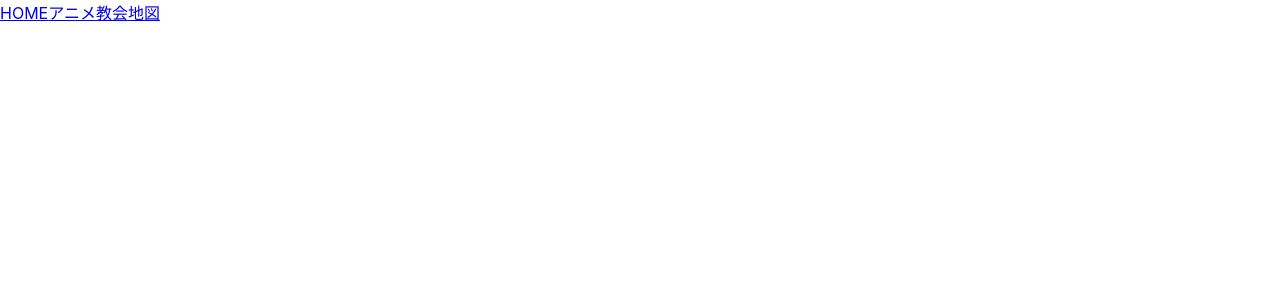
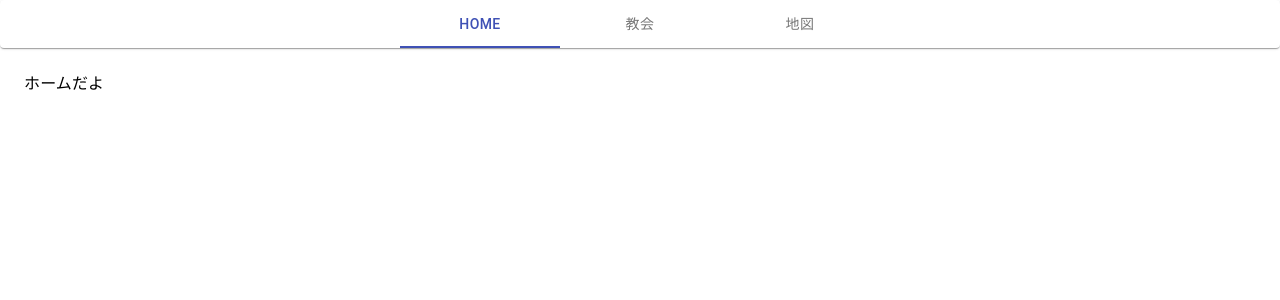
Before and after one commit to p2hacks/teamR07, a React (Create React App) app: page / in a window 1280 px wide. Shown: the top 300 px of the page. Built offline with nearby package versions, Linux system fonts and the light colour scheme.

Commit message:
ヘッダーのデザインの変更

```diff
--- a/src/components/App.jsx
+++ b/src/components/App.jsx
@@ -3,16 +3,13 @@ import '../styles/App.css';
 import Header from './areas/Header';
 import Main from './page/Main';
 import { BrowserRouter } from 'react-router-dom'
-
+import Home from './page/Home'
 
 
 const App = () => {
   return (
     <div id="container">
-          <BrowserRouter>
       <Header/>
-      <Main/>
-    </BrowserRouter>
     </div>
   )
 }
--- a/src/components/areas/Header.jsx
+++ b/src/components/areas/Header.jsx
@@ -1,16 +1,92 @@
 import React from 'react';
+import { makeStyles } from '@material-ui/core/styles';
+import Paper from '@material-ui/core/Paper';
+import Tabs from '@material-ui/core/Tabs';
+import Tab from '@material-ui/core/Tab';
+import PropTypes from 'prop-types';
+import AppBar from '@material-ui/core/AppBar';
+import Typography from '@material-ui/core/Typography';
+import Box from '@material-ui/core/Box';
+import Home from '../page/Home';
+import AnimeMatching from '../page/AnimeMatching';
+import ChurchDetail from '../page/ChurchDetail';
+import Map_C from '../page/Map_C';
+
+function TabPanel(props) {
+    const { children, value, index, ...other } = props;
+
+    return (
+      <Typography
+        component="div"
+        role="tabpanel"
+        hidden={value !== index}
+        id={`simple-tabpanel-${index}`}
+        aria-labelledby={`simple-tab-${index}`}
+        {...other}
+      >
+        {value === index && <Box p={3}>{children}</Box>}
+      </Typography>
+    );
+  }
+
+  TabPanel.propTypes = {
+    children: PropTypes.node,
+    index: PropTypes.any.isRequired,
+    value: PropTypes.any.isRequired,
+  };
+
+  function a11yProps(index) {
+    return {
+      id: `simple-tab-${index}`,
+      'aria-controls': `simple-tabpanel-${index}`,
+    };
+  }
 
 
+const useStyles = makeStyles({
+    root: {
+      flexGrow: 1,
+    },
+  });
 const Header = () => {
+    const classes = useStyles();
+    const [value, setValue] = React.useState(0);
 
+    const handleChange = (event, newValue) => {
+      setValue(newValue);
+    };
     return (
         <div id='header'>
-            <div >
+
+              <Paper className={classes.root}>
+      <Tabs
+        value={value}
+        onChange={handleChange}
+        indicatorColor="primary"
+        textColor="primary"
+        centered
+      >
+        <Tab label="HOME" />
+        <Tab label="教会" />
+        <Tab label="地図" />
+      </Tabs>
+    </Paper>
+    <TabPanel value={value} index={0}>
+        <Home/>
+      </TabPanel>
+      <TabPanel value={value} index={1}>
+        <ChurchDetail/>
+      </TabPanel>
+      <TabPanel value={value} index={2}>
+        <Map_C/>
+      </TabPanel>
+      {/*      <div >
                 <a href={"/home"} >HOME</a>
                 <a href={"/anime"} >アニメ</a>
                 <a href={"/church"} >教会</a>
                 <a href={"/mapC"} >地図</a>
             </div>
+      */}
         </div >
     )
 }
```
